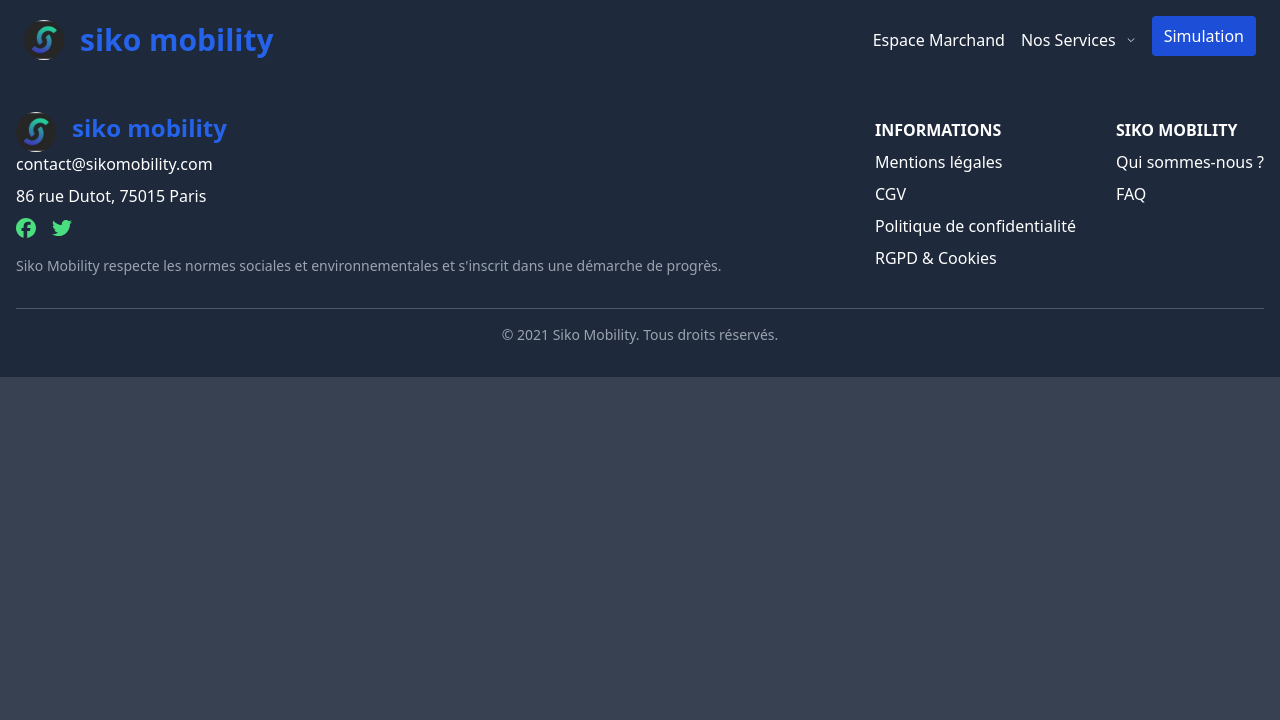
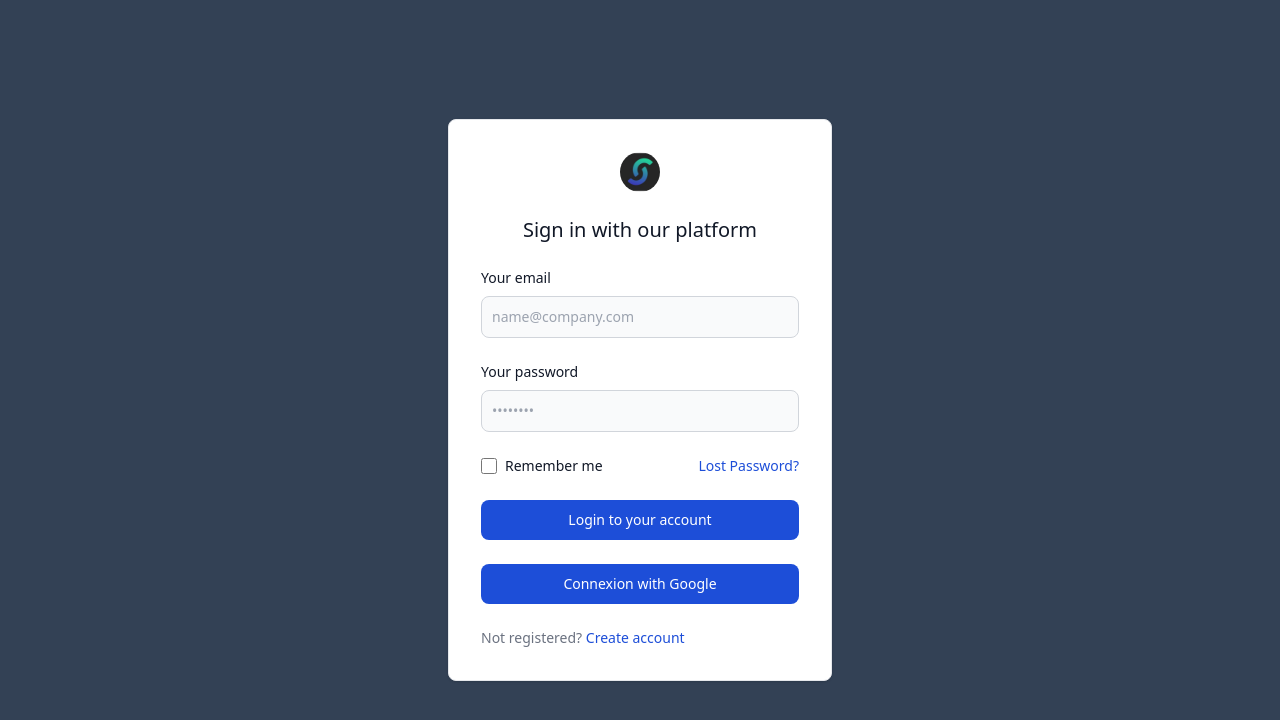
Before and after one commit to Baovola1/sikomobility, a React (Vite) app: page /marchand in a window 1280 px wide. Shown: the top 720 px of the page. Built offline with nearby package versions, Linux system fonts and the light colour scheme.

Commit message:
creation layout route et formulaire de connexion

```diff
--- a/src/App.tsx
+++ b/src/App.tsx
@@ -1,11 +1,10 @@
-import { BrowserRouter,Routes, Route } from "react-router-dom";
+import { BrowserRouter, Routes, Route } from "react-router-dom";
 import Home from "./pages/Home";
-import Header from "./components/Header";
-import Footer from "./components/Footer";
 import AOS from "aos";
 import "aos/dist/aos.css";
 import { useEffect } from "react";
-
+import Marchand from "./pages/Marchand";
+import Layout from "./components/Layout";
 
 function App() {
   useEffect(() => {
@@ -15,15 +14,16 @@
     });
   }, []);
 
-  return(
+  return (
     <BrowserRouter>
-    <Header/>
-    <Routes>
-      <Route path="/" element={<Home/>}/>
-    </Routes>
-    <Footer/>
+
+      <Routes>
+        <Route path="/" element={<Layout><Home/></Layout>} />
+        <Route path="/marchand" element={<Marchand />} />
+      </Routes>
+
     </BrowserRouter>
-  )
+  );
 }
 
 export default App;
--- a/src/components/Footer.tsx
+++ b/src/components/Footer.tsx
@@ -6,7 +6,7 @@
 export default function Footer() {
   return (
     <>
-      <footer className="bg-slate-800 text-white py-8">
+      <footer className="bg-slate-800 text-white py-8 " >
         <div className="container mx-auto px-4">
           <div className="flex flex-col md:flex-row justify-between items-center">
             <div className="mb-6 md:mb-0">
--- a/src/components/Header.tsx
+++ b/src/components/Header.tsx
@@ -13,7 +13,7 @@
 
   return (
     <>
-      <header className="bg-slate-800  relative ">
+      <header className="bg-slate-800  relative" style={{ position: 'sticky', bottom: 0 }}>
       <div className="container mx-auto flex items-center justify-between py-4 px-6">
         {/* Logo et titre */}
         <div className="flex items-center gap-4">
@@ -34,10 +34,9 @@
 
         {/* Liens du menu */}
         <nav className={`md:flex items-center space-x-4 ${menuOpen ? 'flex' : 'hidden'} flex-col absolute md:relative md:top-auto md:left-auto top-full left-0 w-full md:w-auto bg-slate-500/50 md:bg-transparent z-10 `}>
-
           <ul className="flex flex-col md:flex-row items-center space-x-4 text-white">
             <li>
-              <Link to="/espace-marchand" className="hover:text-blue-300">
+              <Link to="/marchand" className="hover:text-blue-300">
                 Espace Marchand
               </Link>
             </li>
--- /dev/null
+++ b/src/components/Layout.tsx
@@ -0,0 +1,24 @@
+import React from 'react';
+import { useLocation } from 'react-router-dom';
+import Header from './Header';
+import Footer from './Footer';
+
+interface LayoutProps {
+    children: React.ReactNode;
+  }
+
+  const Layout: React.FC<LayoutProps> = ({ children }) => {
+
+    const location = useLocation();
+
+
+  return (
+    <>
+      {location.pathname !== '/marchand' && <Header />}
+      {children}
+      {location.pathname !== '/marchand' && <Footer />}
+    </>
+  );
+};
+
+export default Layout;
--- /dev/null
+++ b/src/pages/Marchand.tsx
@@ -0,0 +1,42 @@
+import logo from "../assets/logo.jpg"
+
+
+export default function Marchand() {
+  return (
+    <div className="flex justify-center items-center min-h-screen bg-slate-700">
+      <div className="w-full max-w-sm p-4 bg-white border border-gray-200 rounded-lg shadow sm:p-6 md:p-8 dark:bg-gray-800 dark:border-gray-700">
+        <form className="space-y-6" action="#">
+         <div className="flex justify-center">
+        <img src={logo} alt="logo"className="w-10 h-10 rounded-full"/>
+        </div>
+          <h5 className="text-xl font-medium text-gray-900 dark:text-white text-center">Sign in with our platform</h5>
+
+          <div>
+            <label htmlFor="email" className="block mb-2 text-sm font-medium text-gray-900 dark:text-white">Your email</label>
+            <input type="email" name="email" id="email" className="bg-gray-50 border border-gray-300 text-gray-900 text-sm rounded-lg focus:ring-blue-500 focus:border-blue-500 block w-full p-2.5 dark:bg-gray-600 dark:border-gray-500 dark:placeholder-gray-400 dark:text-white" placeholder="name@company.com" required />
+          </div>
+
+          <div>
+            <label htmlFor="password" className="block mb-2 text-sm font-medium text-gray-900 dark:text-white">Your password</label>
+            <input type="password" name="password" id="password" placeholder="••••••••" className="bg-gray-50 border border-gray-300 text-gray-900 text-sm rounded-lg focus:ring-blue-500 focus:border-blue-500 block w-full p-2.5 dark:bg-gray-600 dark:border-gray-500 dark:placeholder-gray-400 dark:text-white" required />
+          </div>
+
+          <div className="flex items-start">
+            <div className="flex items-center h-5">
+              <input id="remember" type="checkbox" value="" className="w-4 h-4 border border-gray-300 rounded bg-gray-50 focus:ring-3 focus:ring-blue-300 dark:bg-gray-700 dark:border-gray-600 dark:focus:ring-blue-600 dark:ring-offset-gray-800" required />
+              <label htmlFor="remember" className="ml-2 text-sm font-medium text-gray-900 dark:text-gray-300">Remember me</label>
+            </div>
+            <a href="#" className="ml-auto text-sm text-blue-700 hover:underline dark:text-blue-500">Lost Password?</a>
+          </div>
+
+          <button type="submit" className="w-full text-white bg-blue-700 hover:bg-blue-800 focus:ring-4 focus:outline-none focus:ring-blue-300 font-medium rounded-lg text-sm px-5 py-2.5 text-center dark:bg-blue-600 dark:hover:bg-blue-700 dark:focus:ring-blue-800">Login to your account</button>
+          <button type="submit" className="w-full text-white bg-blue-700 hover:bg-blue-800 focus:ring-4 focus:outline-none focus:ring-blue-300 font-medium rounded-lg text-sm px-5 py-2.5 text-center dark:bg-cyan-600 dark:hover:bg-cyan-700 dark:focus:ring-cyan-800">Connexion with Google</button>
+
+          <div className="text-sm font-medium text-gray-500 dark:text-gray-300">
+            Not registered? <a href="#" className="text-blue-700 hover:underline dark:text-blue-500">Create account</a>
+          </div>
+        </form>
+      </div>
+    </div>
+  )
+}
```
Also changed, not shown: src/assets/pj1.jpg (deleted).
